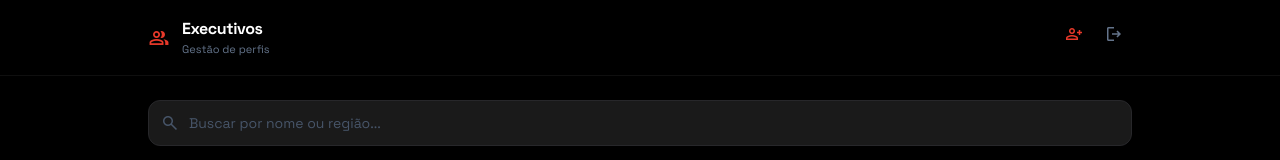
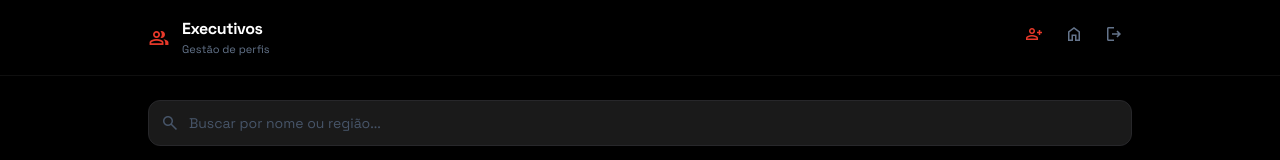
Before and after one commit to diogowoliveira-dot/dwv-campaign-studio, a Next.js app in the folder frontend/: page /executivos in a window 1280 px wide. Shown: the top 160 px of the page. Built offline with nearby package versions, Linux system fonts and the light colour scheme; no server answers; sample sign-in values are in the browser's storage.

Commit message:
fix: add home button in header, back arrow goes to dashboard

```diff
--- a/frontend/src/components/AppShell.tsx
+++ b/frontend/src/components/AppShell.tsx
@@ -39,7 +39,7 @@ export default function AppShell({
           <div className="flex items-center gap-3 min-w-0">
             {showBack && (
               <button
-                onClick={() => router.back()}
+                onClick={() => router.push("/dashboard")}
                 className="p-1 -ml-1 text-slate-400 hover:text-white transition-colors"
               >
                 <span className="material-symbols-outlined" style={{ fontSize: 22 }}>
@@ -62,8 +62,16 @@ export default function AppShell({
           <div className="flex items-center gap-1">
             {actions}
             <button
+              onClick={() => router.push("/dashboard")}
+              className="p-2 rounded-lg text-slate-500 hover:text-white hover:bg-white/5 transition-all"
+              title="Início"
+            >
+              <span className="material-symbols-outlined" style={{ fontSize: 20 }}>home</span>
+            </button>
+            <button
               onClick={() => { logout(); router.push("/"); }}
               className="p-2 rounded-lg text-slate-500 hover:text-white hover:bg-white/5 transition-all"
+              title="Sair"
             >
               <span className="material-symbols-outlined" style={{ fontSize: 20 }}>logout</span>
             </button>
```
